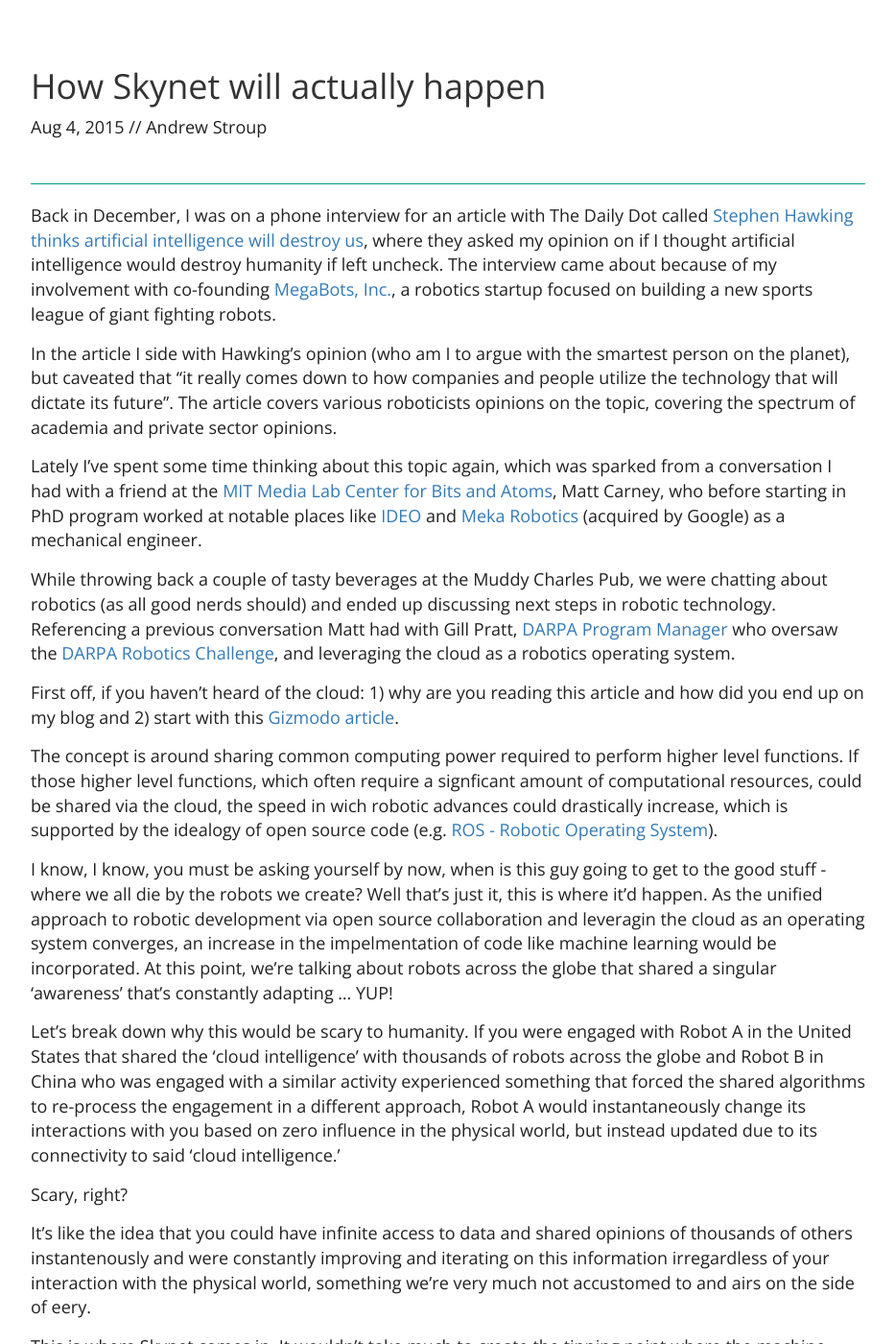
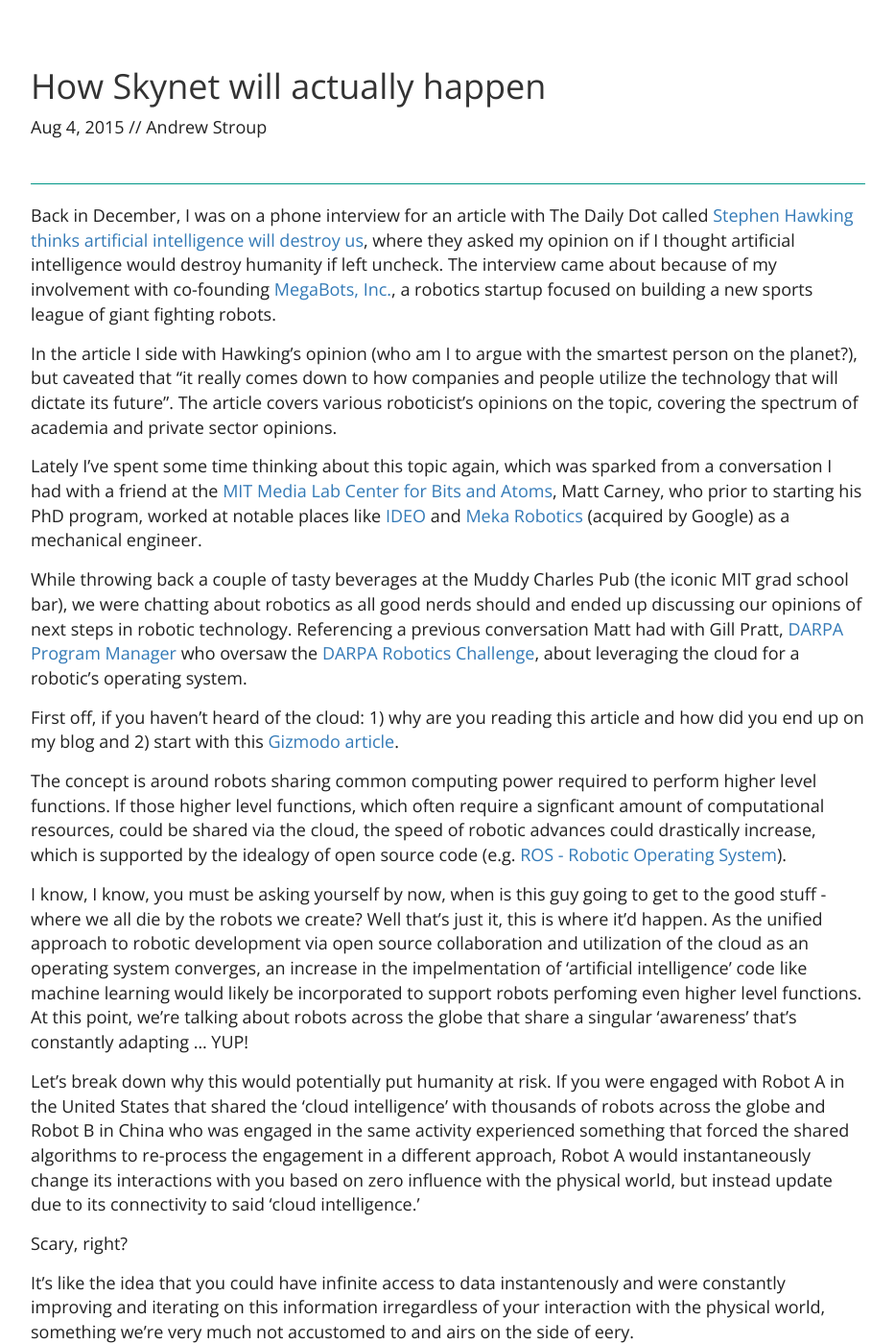
Before and after one commit to stroupaloop/stroupaloop-website, a Jekyll site: the page built from _posts/2015-08-05-the-actual-skynet-scenario.md, in a window 1280 px wide and 1400 px high. Shown: the whole window at 96% size, without its empty margins (173-1106 px from the left). Built offline with Jekyll 4.4.1, drawn with Linux system fonts in a browser that asks for light colours; nearby versions of some CDN libraries; comment, search, counter and statistics services are not loaded; some of the changed text lies outside the part shown.

Commit message:
quick update to blog post

```diff
--- a/_posts/2015-08-05-the-actual-skynet-scenario.md
+++ b/_posts/2015-08-05-the-actual-skynet-scenario.md
@@ -7,24 +7,24 @@
 ---
 Back in December, I was on a phone interview for an article with The Daily Dot called [Stephen Hawking thinks artificial intelligence will destroy us](http://www.dailydot.com/technology/stephen-hawking-artificial-intelligence-civilization/), where they asked my opinion on if I thought artificial intelligence would destroy humanity if left uncheck. The interview came about because of my involvement with co-founding [MegaBots, Inc.](http://megabots.com), a robotics startup focused on building a new sports league of giant fighting robots.
 
-In the article I side with Hawking's opinion (who am I to argue with the smartest person on the planet), but caveated that "it really comes down to how companies and people utilize the technology that will dictate its future". The article covers various roboticists opinions on the topic, covering the spectrum of academia and private sector opinions.
+In the article I side with Hawking's opinion (who am I to argue with the smartest person on the planet?), but caveated that "it really comes down to how companies and people utilize the technology that will dictate its future". The article covers various roboticist's opinions on the topic, covering the spectrum of academia and private sector opinions.
 
-Lately I've spent some time thinking about this topic again, which was sparked from a conversation I had with a friend at the [MIT Media Lab](https://www.media.mit.edu/) [Center for Bits and Atoms](http://cba.mit.edu/), Matt Carney, who before starting in PhD program worked at notable places like [IDEO](http://www.ideo.com) and [Meka Robotics](https://en.wikipedia.org/wiki/Meka_Robotics) (acquired by Google) as a mechanical engineer.
+Lately I've spent some time thinking about this topic again, which was sparked from a conversation I had with a friend at the [MIT Media Lab](https://www.media.mit.edu/) [Center for Bits and Atoms](http://cba.mit.edu/), Matt Carney, who prior to starting his PhD program, worked at notable places like [IDEO](http://www.ideo.com) and [Meka Robotics](https://en.wikipedia.org/wiki/Meka_Robotics) (acquired by Google) as a mechanical engineer.
 
-While throwing back a couple of tasty beverages at the Muddy Charles Pub, we were chatting about robotics (as all good nerds should) and ended up discussing next steps in robotic technology. Referencing a previous conversation Matt had with Gill Pratt, [DARPA Program Manager](http://www.darpa.mil/staff/dr-gill-a-pratt) who oversaw the [DARPA Robotics Challenge](https://en.wikipedia.org/wiki/DARPA_Robotics_Challenge), and leveraging the cloud as a robotics operating system.
+While throwing back a couple of tasty beverages at the Muddy Charles Pub (the iconic MIT grad school bar), we were chatting about robotics as all good nerds should and ended up discussing our opinions of next steps in robotic technology. Referencing a previous conversation Matt had with Gill Pratt, [DARPA Program Manager](http://www.darpa.mil/staff/dr-gill-a-pratt) who oversaw the [DARPA Robotics Challenge](https://en.wikipedia.org/wiki/DARPA_Robotics_Challenge), about leveraging the cloud for a robotic's operating system.
 
 First off, if you haven't heard of the cloud: 1) why are you reading this article and how did you end up on my blog and 2) start with this [Gizmodo article](http://gizmodo.com/what-is-the-cloud-and-where-is-it-1682276210).
 
-The concept is around sharing common computing power required to perform higher level functions. If those higher level functions, which often require a signficant amount of computational resources, could be shared via the cloud, the speed in wich robotic advances could drastically increase, which is supported by the idealogy of open source code (e.g. [ROS - Robotic Operating System](http://www.ros.org/)).
+The concept is around robots sharing common computing power required to perform higher level functions. If those higher level functions, which often require a signficant amount of computational resources, could be shared via the cloud, the speed of robotic advances could drastically increase, which is supported by the idealogy of open source code (e.g. [ROS - Robotic Operating System](http://www.ros.org/)).
 
-I know, I know, you must be asking yourself by now, when is this guy going to get to the good stuff - where we all die by the robots we create? Well that's just it, this is where it'd happen. As the unified approach to robotic development via open source collaboration and leveragin the cloud as an operating system converges, an increase in the impelmentation of code like machine learning would be incorporated. At this point, we're talking about robots across the globe that shared a singular 'awareness' that's constantly adapting ... YUP!
+I know, I know, you must be asking yourself by now, when is this guy going to get to the good stuff - where we all die by the robots we create? Well that's just it, this is where it'd happen. As the unified approach to robotic development via open source collaboration and utilization of the cloud as an operating system converges, an increase in the impelmentation of 'artificial intelligence' code like machine learning would likely be incorporated to support robots perfoming even higher level functions. At this point, we're talking about robots across the globe that share a singular 'awareness' that's constantly adapting ... YUP!
 
-Let's break down why this would be scary to humanity. If you were engaged with Robot A in the United States that shared the 'cloud intelligence' with thousands of robots across the globe and Robot B in China who was engaged with a similar activity experienced something that forced the shared algorithms to re-process the engagement in a different approach, Robot A would instantaneously change its interactions with you based on zero influence in the physical world, but instead updated due to its connectivity to said 'cloud intelligence.'
+Let's break down why this would potentially put humanity at risk. If you were engaged with Robot A in the United States that shared the 'cloud intelligence' with thousands of robots across the globe and Robot B in China who was engaged in the same activity experienced something that forced the shared algorithms to re-process the engagement in a different approach, Robot A would instantaneously change its interactions with you based on zero influence with the physical world, but instead update due to its connectivity to said 'cloud intelligence.'
 
 Scary, right?
 
-It's like the idea that you could have infinite access to data and shared opinions of thousands of others instantenously and were constantly improving and iterating on this information irregardless of your interaction with the physical world, something we're very much not accustomed to and airs on the side of eery.
+It's like the idea that you could have infinite access to data instantenously and were constantly improving and iterating on this information irregardless of your interaction with the physical world, something we're very much not accustomed to and airs on the side of eery.
 
 This is where Skynet comes in. It wouldn't take much to create the tipping point where the machine learning algorithms would be presented with a scenario where humans would be identified as an unnecessary element in tasks, engagement, or utility, which could potentially lead to the scary post-apocalyptic universe that we've been treated to on the silver screen.
 
-Should you be scared? Probably, but just like any world issue, it takes education, awareness, and action to clearly draw the lines of what's acceptable or not; and in this case, includes an extra layer of complexity with the balance of throttling or focusing technological advancement. At least be comforted by the fact smart minds like Elon Musk and Stephen Hawking are vocally against the use of [Artificial Intelligence weapons](http://time.com/3973500/elon-musk-stephen-hawking-ai-weapons/), hopefully a step in the right direction.
+Should you be scared? Probably, but just like any world social issue, it takes education, awareness, and action to clearly draw the lines of what's acceptable or not; and in this case, includes an extra layer of complexity with the balance of throttling or focusing technological advancement. At least be comforted by the fact smart minds like Elon Musk and Stephen Hawking are vocally against the use of [Artificial Intelligence weapons](http://time.com/3973500/elon-musk-stephen-hawking-ai-weapons/), hopefully a step in the right direction.
```
